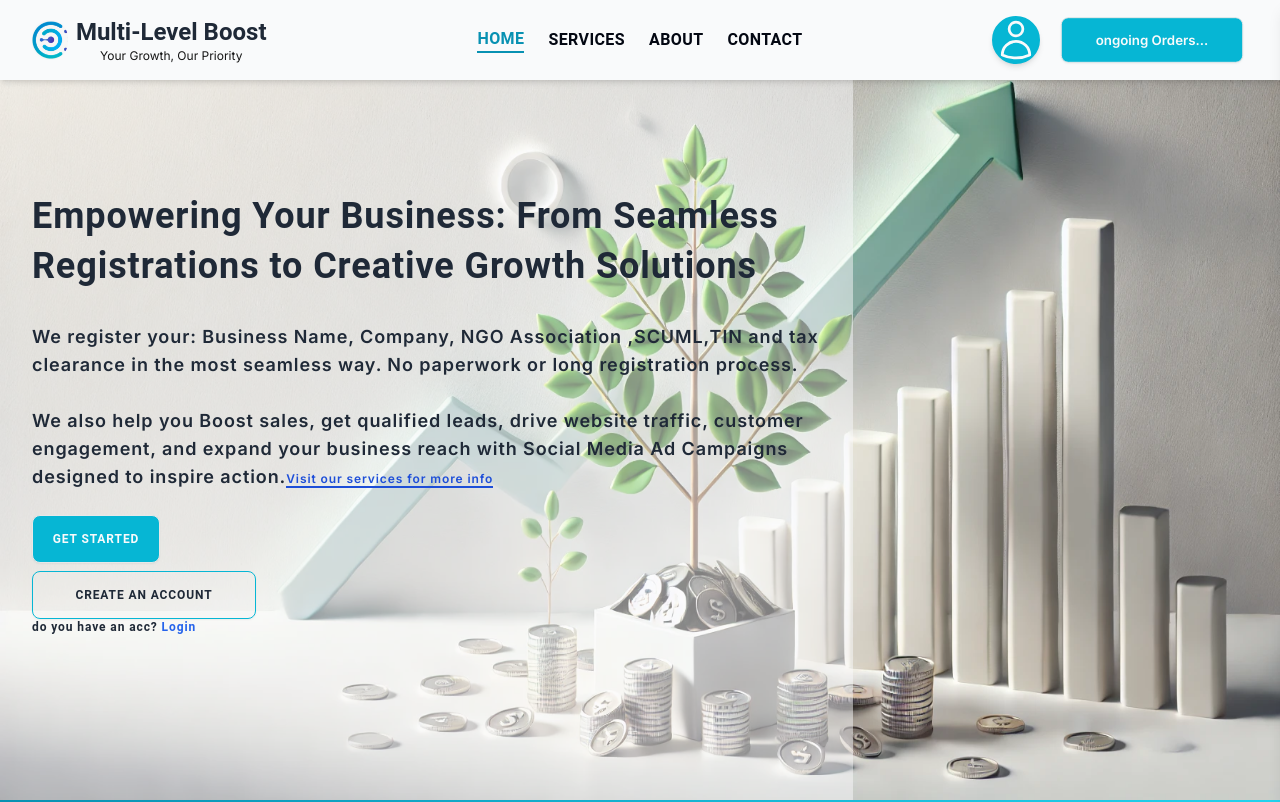
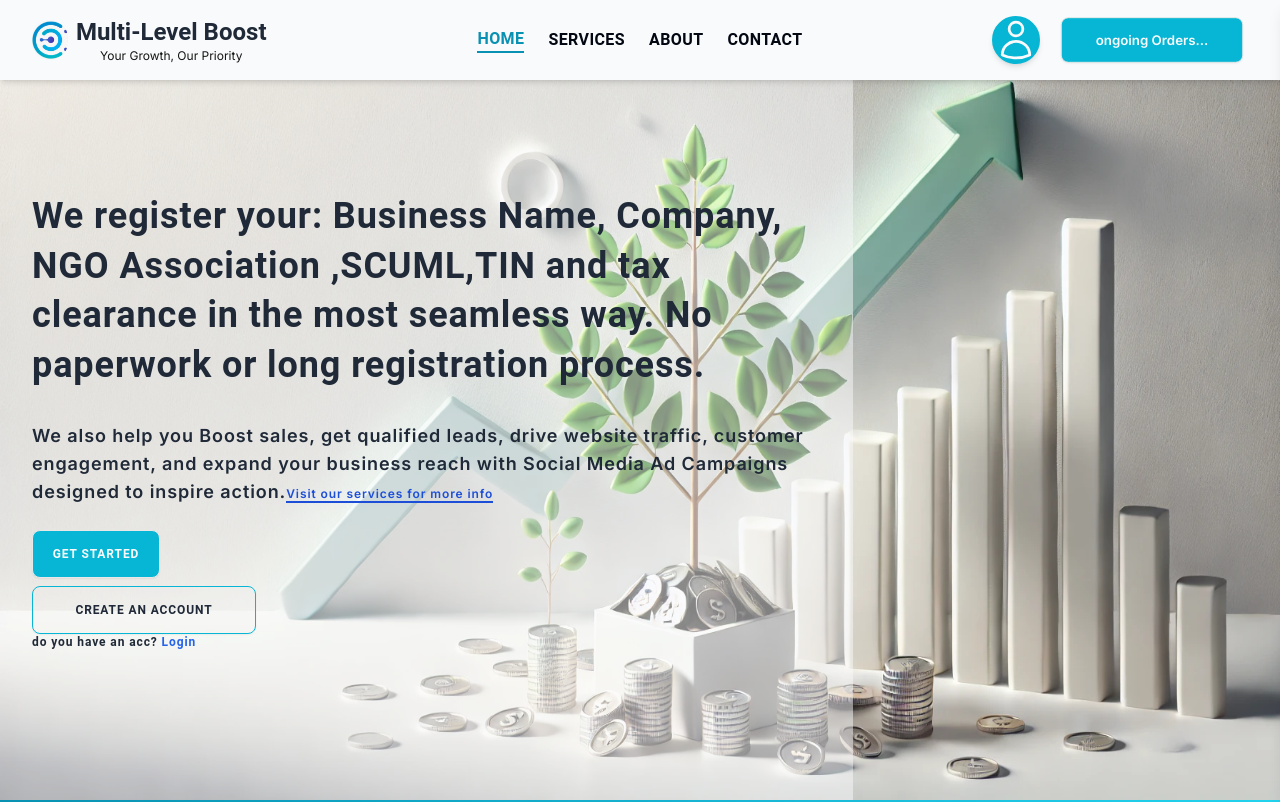
Before and after one commit to elijahkelechi/mlb_frontend, a React (Vite) app: page / in a window 1280 px wide. Shown: the top 802 px of the page. Built offline with nearby package versions, Linux system fonts and the light colour scheme.

Commit message:
quick commit

```diff
--- a/src/pages/Home.jsx
+++ b/src/pages/Home.jsx
@@ -124,13 +124,10 @@ const Home = () => {
           transition={{ duration: 1, ease: "easeInOut" }}
         >
           <div className="col-span-8 leading-snug h-screen px-8 pt-36 md:pt-36 lg:pt-48 text-gray-800 bg-gray-50 bg-opacity-50 text-center md:text-left">
-            Empowering Your Business: From Seamless Registrations to Creative
-            Growth Solutions
+            We register your: Business Name, Company, NGO Association ,SCUML,TIN
+            and tax clearance in the most seamless way. No paperwork or long
+            registration process.
             <p className="text-sm text-gray-800 leading-relaxed md:text-sm lg:text-lg font-sans mt-8 font-semibold">
-              We register your: Business Name, Company, NGO Association
-              ,SCUML,TIN and tax clearance in the most seamless way. No
-              paperwork or long registration process. <br />
-              <br />
               We also help you Boost sales, get qualified leads, drive website
               traffic, customer engagement, and expand your business reach with
               Social Media Ad Campaigns designed to inspire action.
@@ -260,7 +257,7 @@ const Home = () => {
           ))}
         </div>
       </div>
-      <div className="absolute leading-relaxed  p-8  md:mr-36 text-gray-50 md:p-8 md:pr-36 rounded-r-md top-[200rem] md:top-[180rem] lg:top-[115rem] z-10 bg-gradient-to-r from-cyan-400 to-cyan-600 overflow-x-hidden">
+      <div className="absolute leading-relaxed  p-8  md:mr-36 text-gray-50 md:p-8 md:pr-36 rounded-r-md top-[210rem] md:top-[180rem] lg:top-[115rem] z-10 bg-gradient-to-r from-cyan-400 to-cyan-600 overflow-x-hidden">
         <div className="py-4 md:py-16 pb-8">
           <h1 className=" font-heading font-bold text-3xl md:text-4xl text-cyan-50 mt-2 ">
             Not Just Another Advertising Agency{" "}
```
